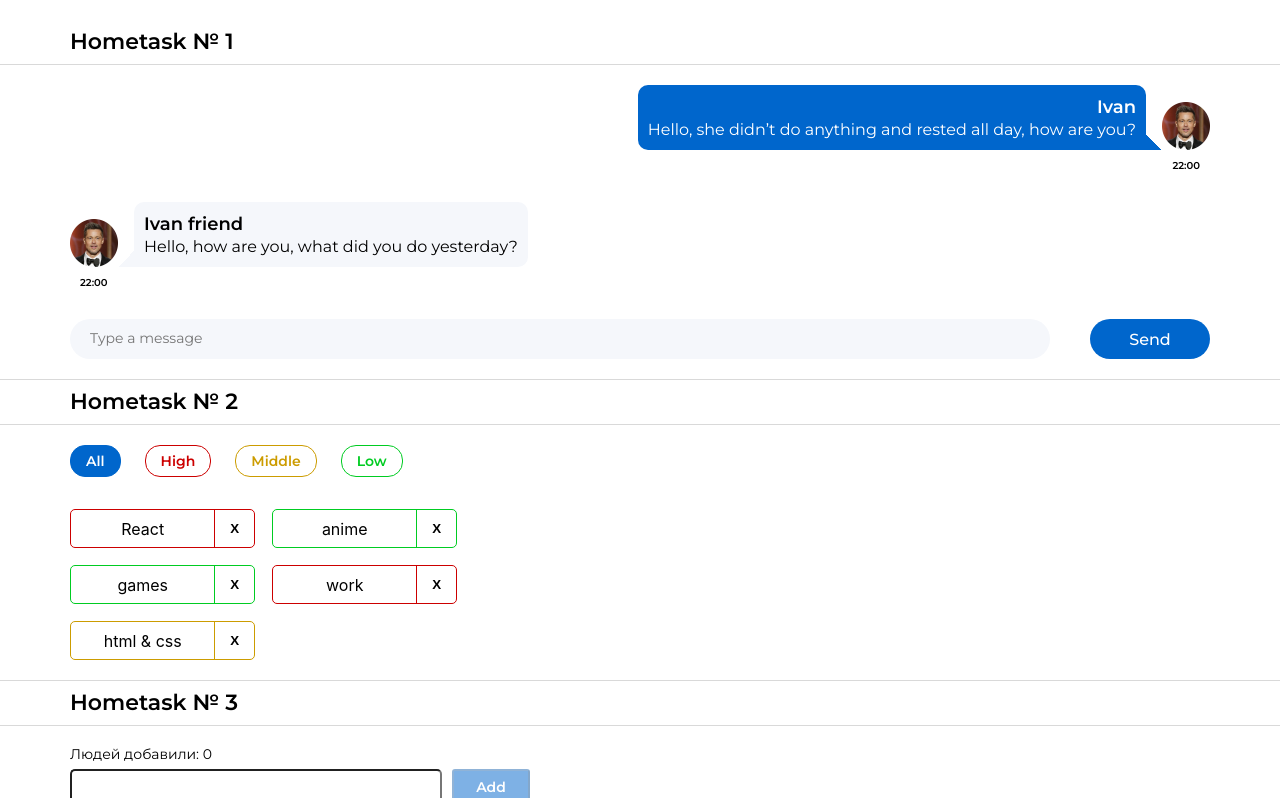
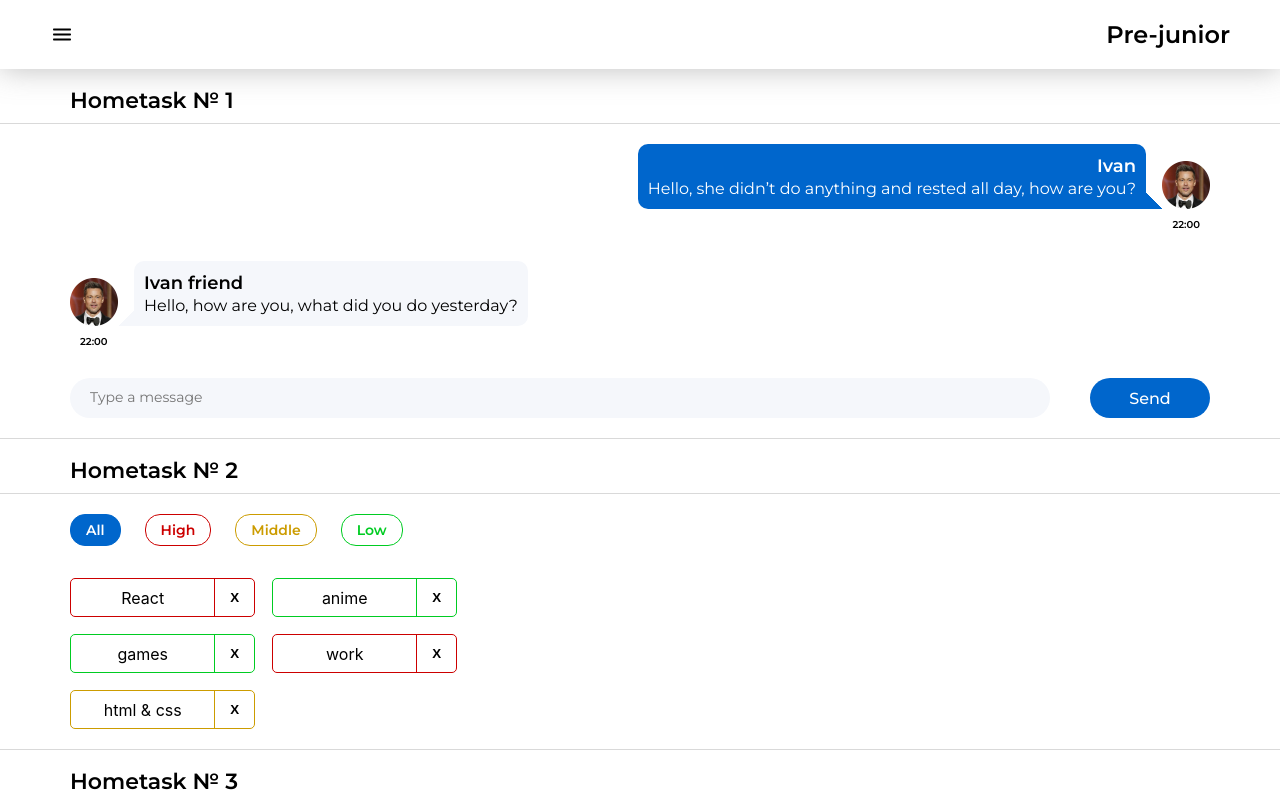
Before and after one commit to F-A-Z-A/home-work-02, a React (Create React App) app: page /#/pre-junior in a window 1280 px wide. Before the commit this address led to /#/. Shown: the top 798 px of the page. Built offline with nearby package versions, Linux system fonts and the light colour scheme.

Commit message:
hone-work-03-05(01)

```diff
--- a/package.json
+++ b/package.json
@@ -14,13 +14,14 @@
     "@types/node": "16.11.56",
     "@types/react": "18.0.17",
     "@types/react-dom": "18.0.6",
+    "@types/react-router-dom": "^5.3.3",
     "@types/uuid": "8.3.4",
     "axios": "0.27.2",
     "gh-pages": "4.0.0",
     "react": "18.2.0",
     "react-dom": "18.2.0",
     "react-redux": "8.0.4",
-    "react-router-dom": "6.4.1",
+    "react-router-dom": "^6.22.3",
     "react-scripts": "5.0.1",
     "redux": "4.2.0",
     "typescript": "4.7.4",
--- a/src/s1-main/App.module.css
+++ b/src/s1-main/App.module.css
@@ -1,7 +1,7 @@
 .App {
   /*--header_height: 60px;*/
   max-width: 1280px;
-  margin: 20px auto 0;
+  margin: 0 auto;
   /*padding: 0 70px;*/
 }
 
@@ -12,6 +12,7 @@
 }
 
 .hwTitle {
+  margin-top: 10px;
   padding: 0 70px;
   font-family: Montserrat, sans-serif;
   font-size: 22px;
--- a/src/s1-main/App.tsx
+++ b/src/s1-main/App.tsx
@@ -1,21 +1,18 @@
 import React from 'react'
 import s from './App.module.css'
-import HW1 from '../s2-homeworks/hw01/HW1'
-import HW2 from "../s2-homeworks/hw02/HW2";
-import HW3 from "../s2-homeworks/hw03/HW3";
-import HW4 from "../s2-homeworks/hw04/HW4";
+import HW5 from "../s2-homeworks/hw05/HW5";
 
 function App() {
   return (
     <div className={s.App}>
-      <HW1/>
+      {/*<HW1/>*/}
       {/*раскомментировать по ходу выполнения*/}
-      <HW2/>
-      <HW3/>
-      <HW4/>
+      {/*<HW2/>*/}
+      {/*<HW3/>*/}
+      {/*<HW4/>*/}
 
       {/*при выполнении дз 5 и более - закомментировать здесь дз 1-4, так как они есть внутри дз 5*/}
-      {/*<HW5/>*/}
+      <HW5/>
     </div>
   )
 }
--- a/src/s2-homeworks/hw04/common/c1-SuperInputText/SuperInputText.module.css
+++ b/src/s2-homeworks/hw04/common/c1-SuperInputText/SuperInputText.module.css
@@ -1,4 +1,5 @@
 .input:focus {
+  outline: none;
   background-color: rgba(214, 248, 255, 0.5);
 }
 
--- a/src/s2-homeworks/hw04/common/c2-SuperButton/SuperButton.module.css
+++ b/src/s2-homeworks/hw04/common/c2-SuperButton/SuperButton.module.css
@@ -2,6 +2,7 @@
   padding: 5px 24px;
   border-radius: 3px;
   border: none;
+  cursor: pointer;
 
   font-family: Montserrat, sans-serif;
   font-size: 14px;
@@ -57,4 +58,5 @@
 .button:disabled {
   background-color: #004D99;
   color: #002E5C;
+  cursor: default;
 }
--- a/src/s2-homeworks/hw05/Pages.tsx
+++ b/src/s2-homeworks/hw05/Pages.tsx
@@ -1,5 +1,5 @@
 import React from 'react'
-import { Routes, Route, Navigate } from 'react-router-dom'
+import {Routes, Route, Navigate} from 'react-router-dom'
 import Error404 from './pages/Error404'
 import PreJunior from './pages/PreJunior'
 import Junior from './pages/Junior'
@@ -19,14 +19,19 @@ function Pages() {
         {/*роутинг будут писать студенты*/}
         {/*в начале мы попадаем на страницу '/' и переходим сразу на страницу /pre-junior*/}
         {/*<Route  path={'...'} element={<Navigate to={...} />}*/}
-
         {/*роуты для /pre-junior, /junior, /junior-plus*/}
         {/*<Route path={...} element={<PreJunior />}*/}
         {/*<Route ...*/}
         {/*<Route ...*/}
-
         {/*роут для несуществующей страницы должен отрисовать <Error404 />*/}
         {/*<Route ...*/}
+
+        <Route path='/' element={<Navigate to='/pre-junior'/>}/>
+        <Route path="/pre-junior" element={<PreJunior/>}/>
+        <Route path="/junior" element={<Junior/>}/>
+        <Route path="/junior-plus" element={<JuniorPlus/>}/>
+        <Route path="/error404" element={<Error404/>}/>
+        <Route path="/*" element={<Navigate to="/error404"/>}/>
       </Routes>
     </div>
   )
--- a/src/s2-homeworks/hw05/header/Header.module.css
+++ b/src/s2-homeworks/hw05/header/Header.module.css
@@ -1,8 +1,21 @@
+.header {
+  position: sticky;
+  top: 0;
+  background-color: #fff;
+  padding: 20px 50px;
+  display: flex;
+  flex-direction: row;
+  justify-content: space-between;
+  box-shadow: 0 0 30px rgba(125, 125, 125, 0.5);
+}
+
 .burgerMenuIcon {
 }
 
-.header {
+.header h1 {
+  font-family: Montserrat, sans-serif;
+  font-size: 24px;
+  font-weight: 600;
+
+
 }
-
-.header h1 {
-}
--- a/src/s2-homeworks/hw05/sidebar/Sidebar.module.css
+++ b/src/s2-homeworks/hw05/sidebar/Sidebar.module.css
@@ -56,10 +56,15 @@
   color: #0080ff;
 }
 
+.nav a:active {
+  color: #3D6B99;
+}
+
 .nav a.active {
-    color: #0059b2;
+  color: #3D6B99;
   text-decoration: underline;
 }
+
 .close {
   position: absolute;
   height: 24px;
--- a/src/s2-homeworks/hw05/sidebar/Sidebar.tsx
+++ b/src/s2-homeworks/hw05/sidebar/Sidebar.tsx
@@ -32,6 +32,7 @@ export const Sidebar: FC<PropsType> = ({open, handleClose}) => {
             to={PATH.PRE_JUNIOR}
             onClick={handleClose}
             //  className= {({isActive}) => (АКТИВНЫЙ ? s.ВСТАВЛЯЙ СТИЛЬ : '')} // делает студент
+            className={({isActive}) => (isActive ? s.active : '')}
           >
             Pre-junior
           </NavLink>
@@ -40,6 +41,7 @@ export const Sidebar: FC<PropsType> = ({open, handleClose}) => {
             to={PATH.JUNIOR}
             onClick={handleClose}
             // className={...} // делает студент
+            className={({isActive}) => (isActive ? s.active : '')}
           >
             Junior
           </NavLink>
@@ -48,6 +50,7 @@ export const Sidebar: FC<PropsType> = ({open, handleClose}) => {
             to={PATH.JUNIOR_PLUS}
             onClick={handleClose}
             // className={...} // делает студент
+            className={({isActive}) => (isActive ? s.active : '')}
           >
             Junior Plus
           </NavLink>
```
Also changed, not shown: src/s2-homeworks/hw04/common/c3-SuperCheckbox/SuperCheckbox.module.css (indentation only), 1 other file (tests, documents, lock files or other folders). Lines whose indentation alone changed are shown as unchanged.
